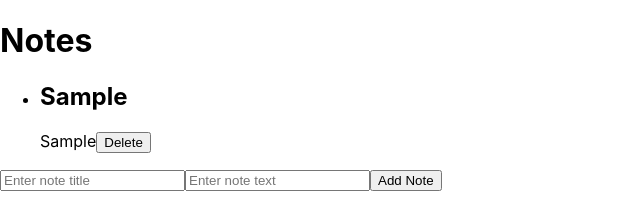
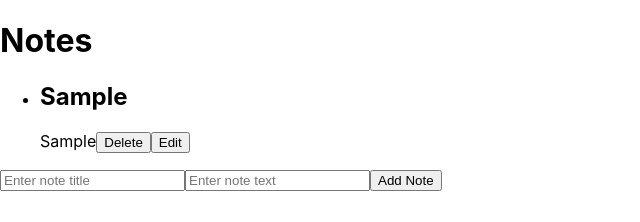
Before and after one commit to LorcanMooney00/problem1, a React (Create React App) app: page / in a window 1280 px wide. Both pictures are taken after typing "Sample", "Sample" into the empty fields and a click on the button "Add Note". Shown: the top 222 px of the page, without its empty margins (0-640 px from the left). Built offline with nearby package versions, Linux system fonts and the light colour scheme.

Commit message:
Added an edit note function

```diff
--- a/src/App.js
+++ b/src/App.js
@@ -6,8 +6,13 @@ function App() {
   function addNote(title, note) {
     setNotes([...notes, { title, note}]);
   }
+
   function deleteNote(index) {
     setNotes(notes.filter((note, i) => i !== index));
+  }
+
+  function editNote(index, newTitle, newNote, newColor, newBgColor) {
+    setNotes(notes.map((note, i) => i === index ? { title: newTitle, note: newNote} : note));
   }
 
   return (
@@ -19,6 +24,7 @@ function App() {
             <h2>{note.title}</h2>
             {note.note}
             <button onClick={() => deleteNote(index)}>Delete</button>
+            <button onClick={() => editNote(index, prompt('Enter new title:'), prompt('Enter new note:'))}>Edit</button>
           </li>
         ))}
       </ul>
```
